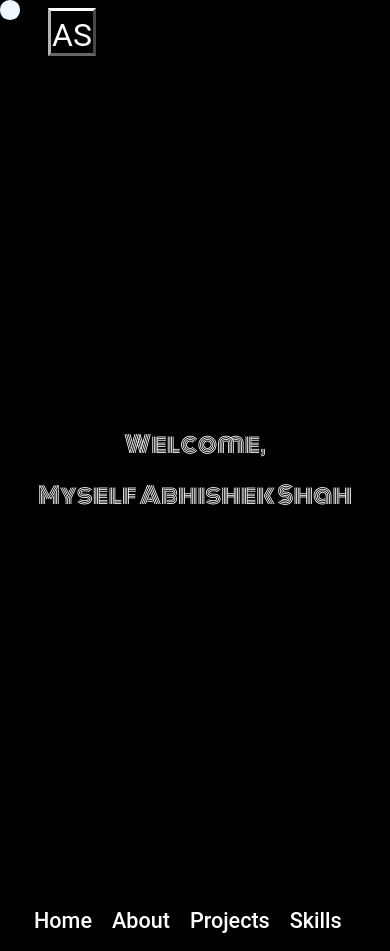
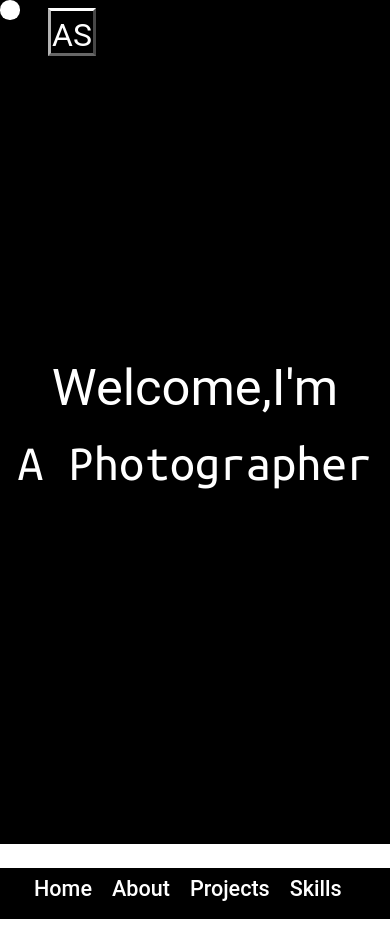
Before and after one commit to ShahIsCoding/portfolio, a React (Create React App) app: page / in a window 390 px wide. After the commit the page ends 919 px from the top, so only its background shows below. Built offline with nearby package versions, Linux system fonts and the light colour scheme.

Commit message:
added the rotate animation

```diff
--- a/src/App.js
+++ b/src/App.js
@@ -22,8 +22,9 @@ function App() {
   return (
     <div className="App">
       <div className={(isMobile())?"":"cursor"} style={{left:`${coords.x}px`,top:`${coords.y}px`}}></div>
-      <Navbar isLogoVisible />
+      <Navbar isLogoVisible className="position-absolute zindex-dropdown"/>
       <Home />
+      <br className='p-0'/>
       <Navbar isMenuVisible />
     </div>
   );
--- a/src/Component/Home.js
+++ b/src/Component/Home.js
@@ -1,9 +1,18 @@
 import React from "react";
 function Home (){
     return (
-        <div className="home d-flex align-items-center justify-content-center flex-wrap flex-column p-1">
-            <p >Welcome,</p>
-            <p >Myself Abhishek Shah</p>
+        <div className="home d-flex flex-column justify-content-center align-items-center">
+            <div className="col-12 text-center">Welcome,I'm</div>
+            <div className="carousel col-12 d-flex justify-content-center">
+                <div className="change_outer">
+                    <div className="change_inner">
+                        <div className="element text-center">Abhishek Shah</div>
+                        <div className="element text-center">A Developer</div>
+                        <div className="element text-center">A Photographer</div>
+                        <div className="element text-center">Abhishek Shah</div>
+                    </div>
+                </div>
+            </div>
         </div>
     )
 }
--- a/src/Component/Navbar.js
+++ b/src/Component/Navbar.js
@@ -1,8 +1,8 @@
 import React from "react";
 
-function Navbar({isLogoVisible,isMenuVisible}){
+function Navbar({isLogoVisible,isMenuVisible,className}){
     return(
-        <div className="nav pt-2 d-flex justify-content-between align-item-center">
+        <div className={`nav pt-2 d-flex justify-content-between align-item-center ${className}`} >
             {isLogoVisible && <div className="text-white mx-5 mylogo">AS</div>}
             {isMenuVisible && <ul className="mynavbar text-left">
                 <li className="nav-item h4">Home</li>
--- a/src/assets/css/home.css
+++ /dev/null
@@ -1,10 +0,0 @@
-@import url('https://fonts.googleapis.com/css2?family=Monoton&family=Ubuntu+Mono:ital,wght@0,400;0,700;1,400;1,700&display=swap');
-.home{
-    height: 100vh;
-    background-color: black;
-    color: white;
-    font-size: 6vw;
-}
-.home p{
-    font-family: 'Monoton',cursive;
-}
--- /dev/null
+++ b/src/assets/css/home.scss
@@ -0,0 +1,85 @@
+@import url('https://fonts.googleapis.com/css2?family=Monoton&family=Ubuntu+Mono:ital,wght@0,400;0,700;1,400;1,700&display=swap');
+
+.home{
+    height: 100vh;
+    background-color: black;
+    color: white;
+    font-size: 6vw;
+    font-family: 'Monoton',cursive;
+}
+
+.change_outer {
+    height:8vw;
+    font-family: 'Monoton',cursive;
+    width: max-content;
+    overflow: hidden;
+}
+.change_inner{
+    animation: rotate 10s infinite;
+}
+.element {
+    display: block;
+    font-weight: 400;
+    font-family: 'Ubuntu Mono';
+}
+
+@keyframes rotate {
+	0%, 20% {
+		transform: translateY(0);
+	}
+	25%,45% {
+		transform: translateY(-9vw);
+	}
+	50%,70% {
+		transform: translateY(-18vw);
+	}
+	75%,95% {
+		transform: translateY(-27vw);
+	}
+	100% {
+		transform: translateY(-90vw);
+	}
+}
+@media (max-width : 430px) {
+
+.home{
+    height: 100vh;
+    background-color: black;
+    color: white;
+    font-size: 6vh;
+    font-family: 'Monoton',cursive;
+}
+
+.change_outer {
+    height:8vh;
+    font-family: 'Monoton',cursive;
+    width: max-content;
+    overflow: hidden;
+}
+.change_inner{
+    animation: rotate 10s infinite;
+}
+.element {
+    display: block;
+    font-weight: 400;
+    font-family: 'Ubuntu Mono';
+}
+
+@keyframes rotate {
+	0%, 20% {
+		transform: translateY(0);
+	}
+	25%,45% {
+		transform: translateY(-9vh);
+	}
+	50%,70% {
+		transform: translateY(-18vh);
+	}
+	75%,95% {
+		transform: translateY(-27vh);
+	}
+	100% {
+		transform: translateY(-90vh);
+	}
+}
+}
--- a/src/assets/css/index.css
+++ b/src/assets/css/index.css
@@ -1,10 +1,10 @@
-@import url('./home.css');
+@import url('./home.scss');
 @import url('./navbar.css');
 
 .cursor{
     position: absolute;
     z-index: 10000;
-    background-color: aliceblue;
+    background-color: white;
     mix-blend-mode: difference;
     width: 7vw;
     height: 7vw;
--- a/src/assets/css/navbar.css
+++ b/src/assets/css/navbar.css
@@ -12,7 +12,6 @@
     transform: translateY(5px);
     border-left: 2px solid white;
     border-bottom: 2px solid white;
-    border-bottom-left-radius: 15%;
 }
 .nav{
     background-color: black;
```
